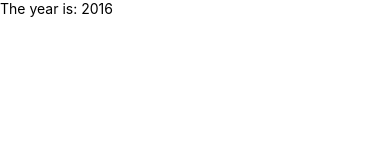
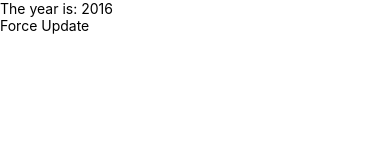
Before and after one commit to HugoCN/react_inetum_2022, a React Native app in the folder reactProject/: screen / in a window 390 px wide. Shown: the top 160 px of the page. Built offline with nearby package versions, Linux system fonts and the light colour scheme.

Commit message:
Practica 3 ejercicio 3 forceUpdate

```diff
--- a/reactProject/index.js
+++ b/reactProject/index.js
@@ -1,7 +1,7 @@
 import { registerRootComponent } from 'expo';
 
 //import App from './App';
-import App from './modulo2/estado2';
+import App from './modulo2/estado3';
 
 // registerRootComponent calls AppRegistry.registerComponent('main', () => App);
 // It also ensures that whether you load the app in Expo Go or in a native build,
--- /dev/null
+++ b/reactProject/modulo2/estado3.js
@@ -0,0 +1,33 @@
+import React from 'react';
+import { Text, View } from 'react-native';
+
+
+class MyComponent extends React.Component {
+    constructor() {
+        super()
+        this.state = {
+            year: 2016
+        }
+    }
+    updateYear() {
+        this.state.year = 2017
+    }
+    update() {
+        this.forceUpdate()
+    }
+    render() {
+        return (
+            <View>
+                <Text onPress={() => this.updateYear()}>
+                    The year is: {this.state.year}
+                </Text>
+                <Text
+                    onPress={() => this.update()}>Force Update
+                </Text>
+            </View>
+        )
+    }
+}
+
+
+export default MyComponent;
```
